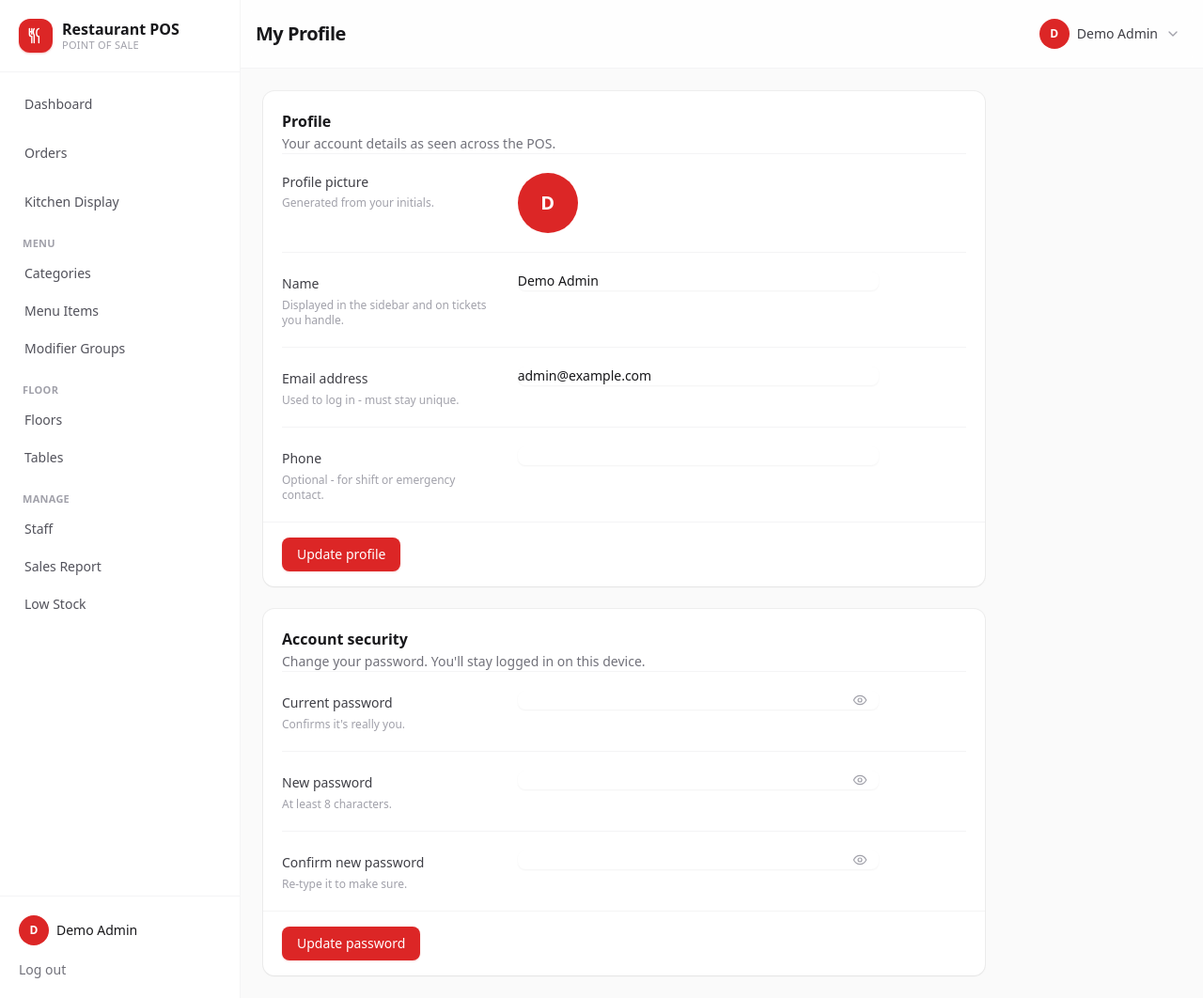
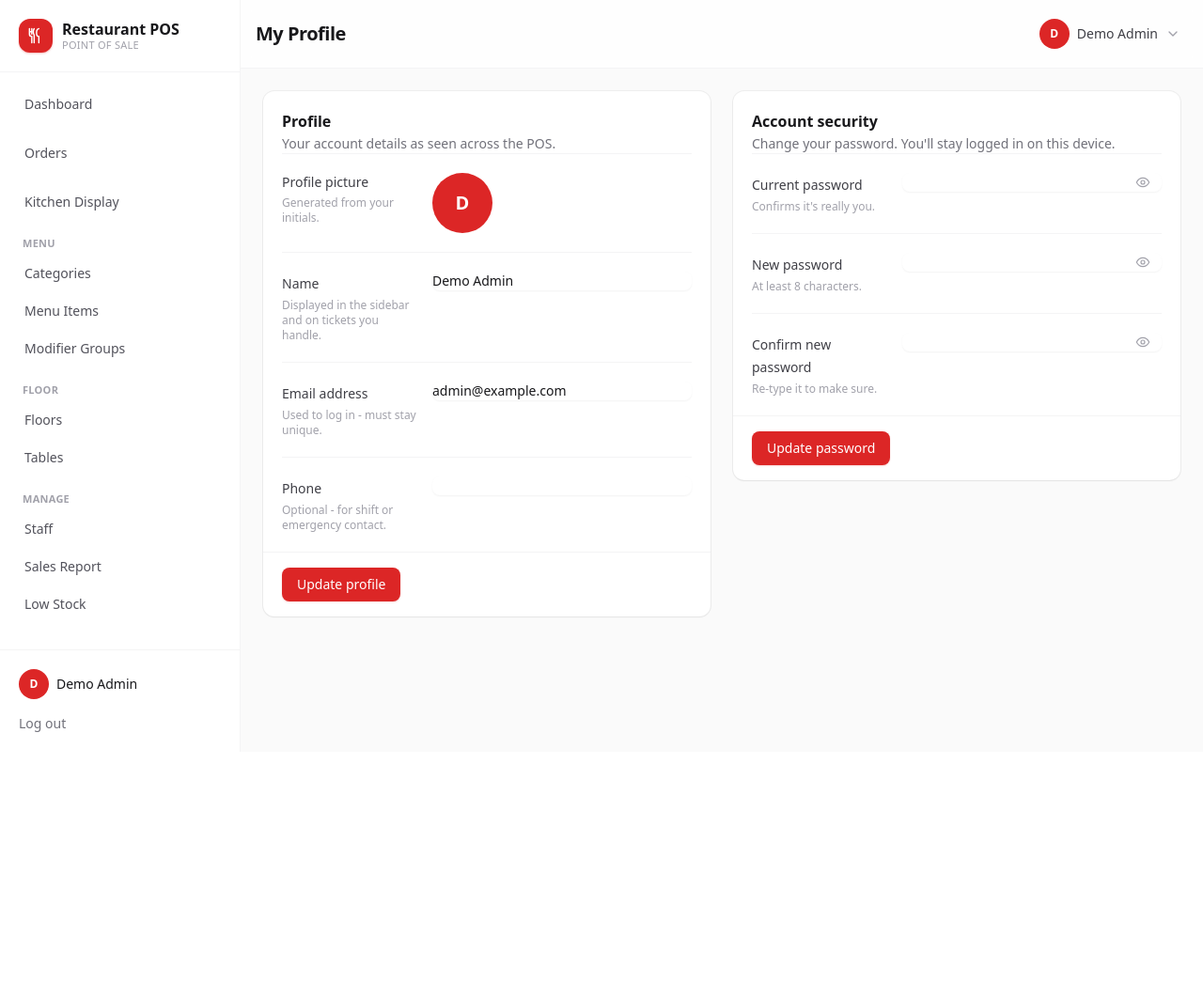
Before and after one commit to zabiremu/code-pos, a Laravel app: page /profile in a window 1280 px wide. Shown: the whole page at 94% size. After the commit the page ends 779 px from the top, so only its background shows below. Run offline with Laravel 12, Linux system fonts and the light colour scheme; a user stored in the database is signed in; data comes from the database, SQL or seed files in the repository; style sheets or scripts are compiled from the project's sources.

Commit message:
Lay out profile and password sections side by side
Put the two settings cards in a two-column grid on wider screens
(lg:grid-cols-2) instead of stacking them, per feedback that they
should sit side by side. Since each card now gets roughly half the
width, swapped each field row's label column from a third of the
full row width to a fixed 9rem so the input still has room to
breathe at that narrower card width - single column on small
screens either way.

Co-Authored-By: Claude Sonnet 5 <noreply@anthropic.com>
Claude-Session: https://claude.ai/code/session_01DWok9gP6SRdXWQaZdY3APy

```diff
--- a/resources/views/profile/edit.blade.php
+++ b/resources/views/profile/edit.blade.php
@@ -7,7 +7,7 @@
     just the same information-dense settings-page shape.
 --}}
 <x-layouts.admin :title="'My Profile'">
-    <div class="max-w-3xl space-y-6">
+    <div class="max-w-6xl grid grid-cols-1 lg:grid-cols-2 gap-6 items-start">
 
         {{-- Profile information --}}
         <div class="card">
@@ -22,51 +22,51 @@
 
                 <div class="px-5">
                     {{-- Profile picture: read-only initials avatar, WP's "Profile Picture" row --}}
-                    <div class="grid grid-cols-1 md:grid-cols-3 gap-2 md:gap-6 py-5 border-t border-zinc-100">
+                    <div class="grid grid-cols-1 sm:grid-cols-[9rem_1fr] gap-2 sm:gap-4 py-5 border-t border-zinc-100">
                         <div>
                             <p class="text-sm font-medium text-zinc-700">Profile picture</p>
                             <p class="text-xs text-zinc-400 mt-1">Generated from your initials.</p>
                         </div>
-                        <div class="md:col-span-2">
+                        <div>
                             <span class="w-16 h-16 rounded-full bg-primary-600 text-white font-semibold text-xl flex items-center justify-center">
                                 {{ strtoupper(substr($user->name, 0, 1)) }}
                             </span>
                         </div>
                     </div>
 
-                    <div class="grid grid-cols-1 md:grid-cols-3 gap-2 md:gap-6 py-5 border-t border-zinc-100">
+                    <div class="grid grid-cols-1 sm:grid-cols-[9rem_1fr] gap-2 sm:gap-4 py-5 border-t border-zinc-100">
                         <div>
                             <label for="name" class="text-sm font-medium text-zinc-700">Name</label>
                             <p class="text-xs text-zinc-400 mt-1">Displayed in the sidebar and on tickets you handle.</p>
                         </div>
-                        <div class="md:col-span-2">
-                            <input id="name" type="text" name="name" value="{{ old('name', $user->name) }}" required class="w-full max-w-sm input">
+                        <div>
+                            <input id="name" type="text" name="name" value="{{ old('name', $user->name) }}" required class="w-full input">
                             @error('name', 'profileUpdate')
                                 <p class="text-xs text-red-600 mt-1.5">{{ $message }}</p>
                             @enderror
                         </div>
                     </div>
 
-                    <div class="grid grid-cols-1 md:grid-cols-3 gap-2 md:gap-6 py-5 border-t border-zinc-100">
+                    <div class="grid grid-cols-1 sm:grid-cols-[9rem_1fr] gap-2 sm:gap-4 py-5 border-t border-zinc-100">
                         <div>
                             <label for="email" class="text-sm font-medium text-zinc-700">Email address</label>
                             <p class="text-xs text-zinc-400 mt-1">Used to log in - must stay unique.</p>
                         </div>
-                        <div class="md:col-span-2">
-                            <input id="email" type="email" name="email" value="{{ old('email', $user->email) }}" required class="w-full max-w-sm input">
+                        <div>
+                            <input id="email" type="email" name="email" value="{{ old('email', $user->email) }}" required class="w-full input">
                             @error('email', 'profileUpdate')
                                 <p class="text-xs text-red-600 mt-1.5">{{ $message }}</p>
                             @enderror
                         </div>
                     </div>
 
-                    <div class="grid grid-cols-1 md:grid-cols-3 gap-2 md:gap-6 py-5 border-t border-zinc-100">
+                    <div class="grid grid-cols-1 sm:grid-cols-[9rem_1fr] gap-2 sm:gap-4 py-5 border-t border-zinc-100">
                         <div>
                             <label for="phone" class="text-sm font-medium text-zinc-700">Phone</label>
                             <p class="text-xs text-zinc-400 mt-1">Optional - for shift or emergency contact.</p>
                         </div>
-                        <div class="md:col-span-2">
-                            <input id="phone" type="text" name="phone" value="{{ old('phone', $user->phone) }}" class="w-full max-w-sm input">
+                        <div>
+                            <input id="phone" type="text" name="phone" value="{{ old('phone', $user->phone) }}" class="w-full input">
                             @error('phone', 'profileUpdate')
                                 <p class="text-xs text-red-600 mt-1.5">{{ $message }}</p>
                             @enderror
@@ -93,13 +93,13 @@
                 @method('PUT')
 
                 <div class="px-5">
-                    <div class="grid grid-cols-1 md:grid-cols-3 gap-2 md:gap-6 py-5 border-t border-zinc-100">
+                    <div class="grid grid-cols-1 sm:grid-cols-[9rem_1fr] gap-2 sm:gap-4 py-5 border-t border-zinc-100">
                         <div>
                             <label for="current_password" class="text-sm font-medium text-zinc-700">Current password</label>
                             <p class="text-xs text-zinc-400 mt-1">Confirms it's really you.</p>
                         </div>
-                        <div class="md:col-span-2">
-                            <div class="relative w-full max-w-sm">
+                        <div>
+                            <div class="relative w-full">
                                 <input id="current_password" :type="showCurrent ? 'text' : 'password'" name="current_password" required
                                        class="w-full input pr-10" autocomplete="current-password">
                                 <button type="button" x-on:click="showCurrent = !showCurrent"
@@ -114,13 +114,13 @@
                         </div>
                     </div>
 
-                    <div class="grid grid-cols-1 md:grid-cols-3 gap-2 md:gap-6 py-5 border-t border-zinc-100">
+                    <div class="grid grid-cols-1 sm:grid-cols-[9rem_1fr] gap-2 sm:gap-4 py-5 border-t border-zinc-100">
                         <div>
                             <label for="password" class="text-sm font-medium text-zinc-700">New password</label>
                             <p class="text-xs text-zinc-400 mt-1">At least 8 characters.</p>
                         </div>
-                        <div class="md:col-span-2">
-                            <div class="relative w-full max-w-sm">
+                        <div>
+                            <div class="relative w-full">
                                 <input id="password" :type="showNew ? 'text' : 'password'" name="password" required
                                        class="w-full input pr-10" autocomplete="new-password">
                                 <button type="button" x-on:click="showNew = !showNew"
@@ -135,13 +135,13 @@
                         </div>
                     </div>
 
-                    <div class="grid grid-cols-1 md:grid-cols-3 gap-2 md:gap-6 py-5 border-t border-zinc-100">
+                    <div class="grid grid-cols-1 sm:grid-cols-[9rem_1fr] gap-2 sm:gap-4 py-5 border-t border-zinc-100">
                         <div>
                             <label for="password_confirmation" class="text-sm font-medium text-zinc-700">Confirm new password</label>
                             <p class="text-xs text-zinc-400 mt-1">Re-type it to make sure.</p>
                         </div>
-                        <div class="md:col-span-2">
-                            <div class="relative w-full max-w-sm">
+                        <div>
+                            <div class="relative w-full">
                                 <input id="password_confirmation" :type="showConfirm ? 'text' : 'password'" name="password_confirmation" required
                                        class="w-full input pr-10" autocomplete="new-password">
                                 <button type="button" x-on:click="showConfirm = !showConfirm"
```
Also changed, not shown: 3 other files.
